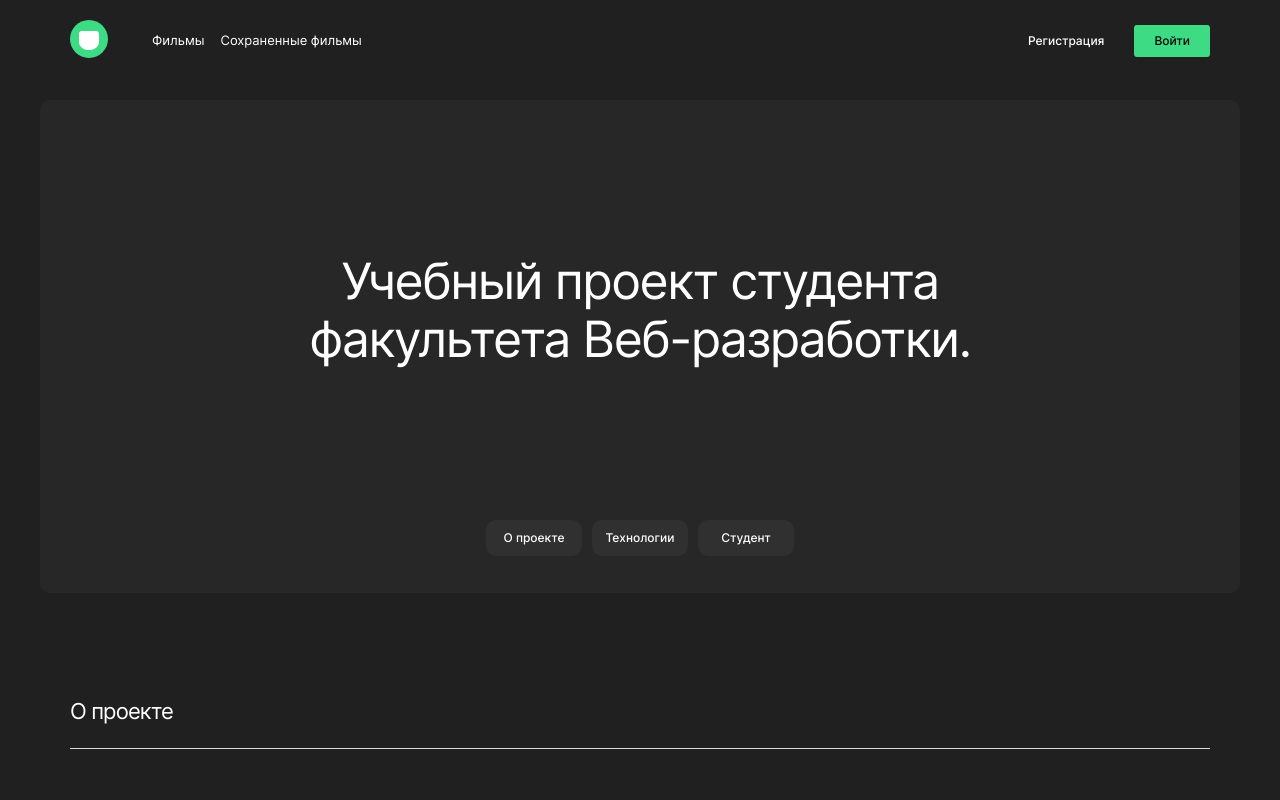
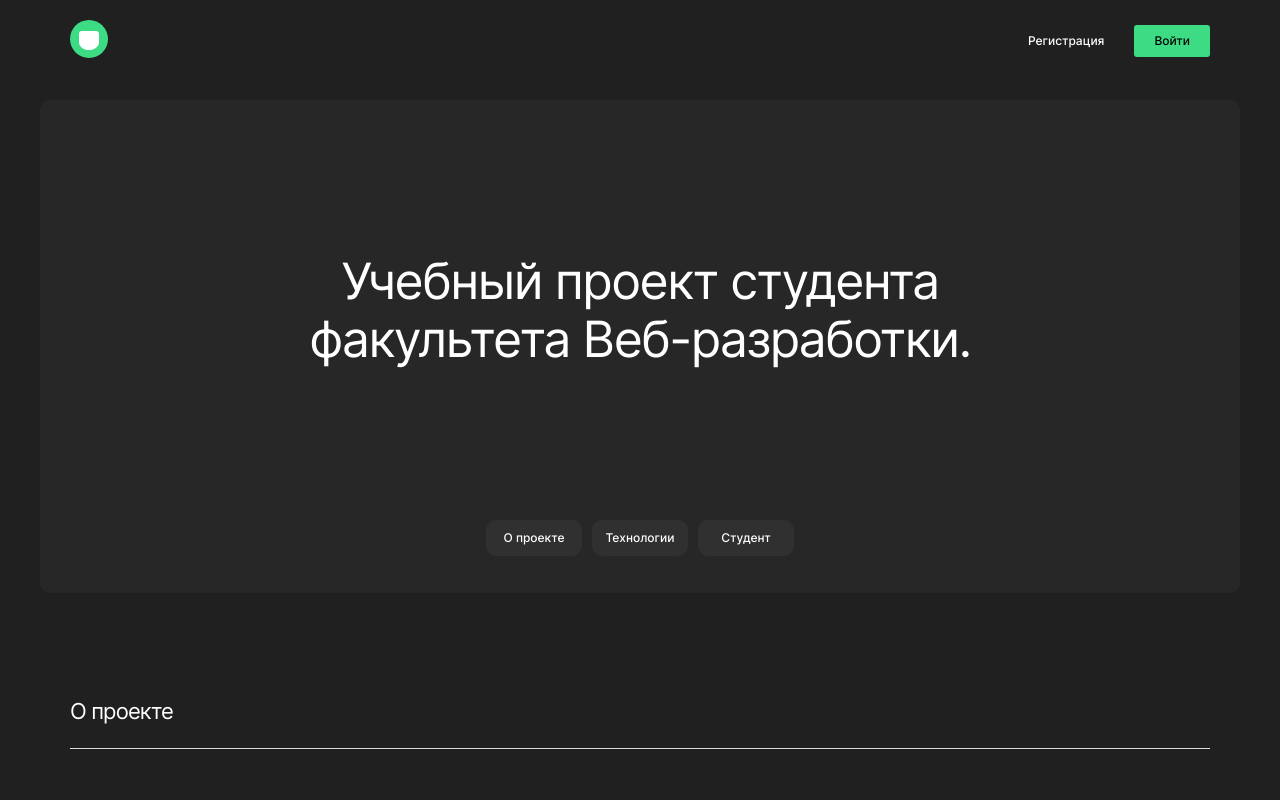
Before and after one commit to famovkin/movies-explorer-frontend, a React (Create React App) app: page / in a window 1280 px wide. Shown: the top 800 px of the page. Built offline with nearby package versions, Linux system fonts and the light colour scheme.

Commit message:
feat: скрывать ссылки на страницы с фильмами без логина

```diff
--- a/src/components/Header/Header.css
+++ b/src/components/Header/Header.css
@@ -25,6 +25,10 @@
   gap: 16px;
   margin: 0;
   padding: 0;
+}
+
+.header__links_type_hidden {
+  display: none;
 }
 
 @media (max-width: 768px) {
--- a/src/components/Header/Header.jsx
+++ b/src/components/Header/Header.jsx
@@ -13,7 +13,7 @@ import "./Header.css";
 function Header() {
   const [isSidebarOpen, setIsSidebarOpen] = useState(false);
   const [isLoggedIn, setIsLoggedIn] = useState(false);
-  const {currentUser, setCurrentUser} = useContext(currentUserContext);
+  const { currentUser, setCurrentUser } = useContext(currentUserContext);
 
   const sidebarHandler = () => setIsSidebarOpen(!isSidebarOpen);
 
@@ -30,7 +30,9 @@ function Header() {
           <Link className="header__linked-logo" to="/">
             <Logo className="logo header__logo" />
           </Link>
-          <div className="header__links">
+          <div className={`header__links ${isLoggedIn
+            ? ""
+            : "header__links_type_hidden"}`}>
             <NavLink
               className="header__link"
               activeClassName="header__link_active"
```
